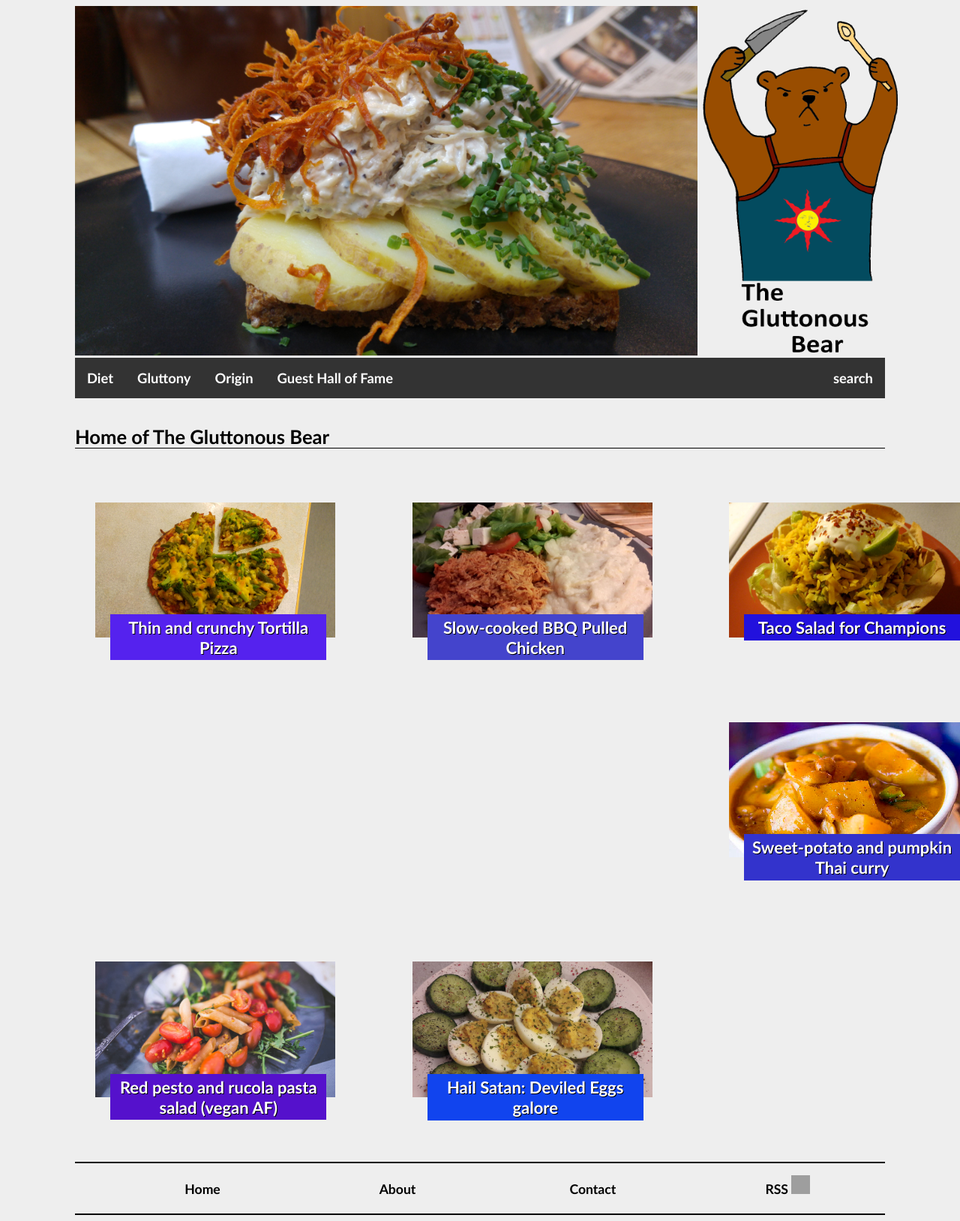
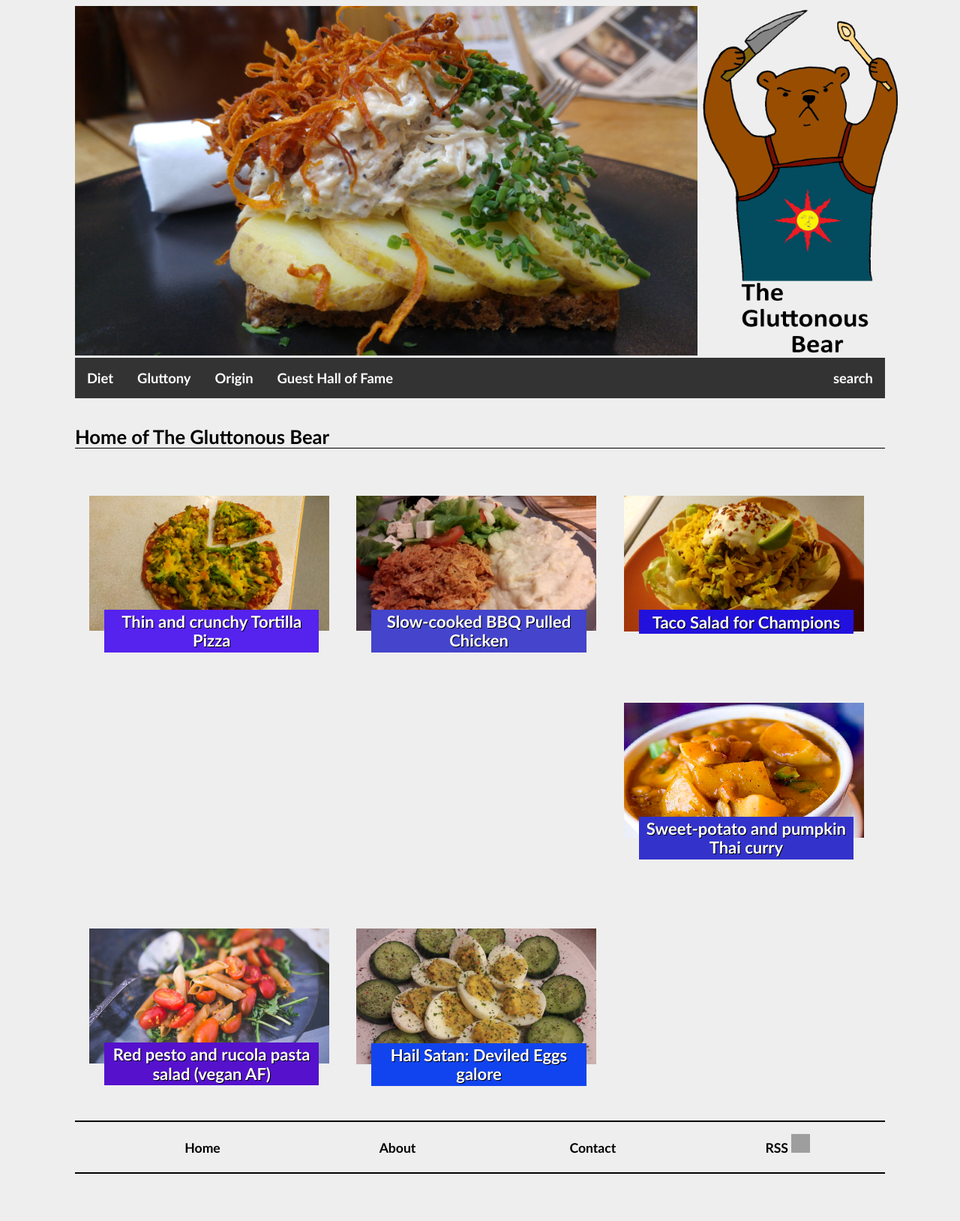
Before and after one commit to gluttonousbear/gluttonousbear.github.io, a Jekyll site: the page built from index.html, in a window 1280 px wide. Shown: the whole page at 75% size. Built offline with Jekyll 4.4.1, drawn with Linux system fonts in a browser that asks for light colours; after the commit the page ends 1573 px from its top, so only the background shows below that; grey boxes are pictures that could not be loaded.

Commit message:
Update main.css

```diff
--- a/css/main.css
+++ b/css/main.css
@@ -163,12 +163,11 @@
 
 code {
   display: block;
-
+  border-radius: 5px;
   color: #00000;
   font: 110% "Calibri", Calibri;
-
+  line-height:145%;
   padding: 1% 1%;
-
 
 }
 header,
@@ -256,7 +255,7 @@
   padding:1.25%;
 }
 section.thumbnail-collection {
-	width:1280px;
+	width:1080px;
 	margin-left:-2.5%;
 }
 
```
